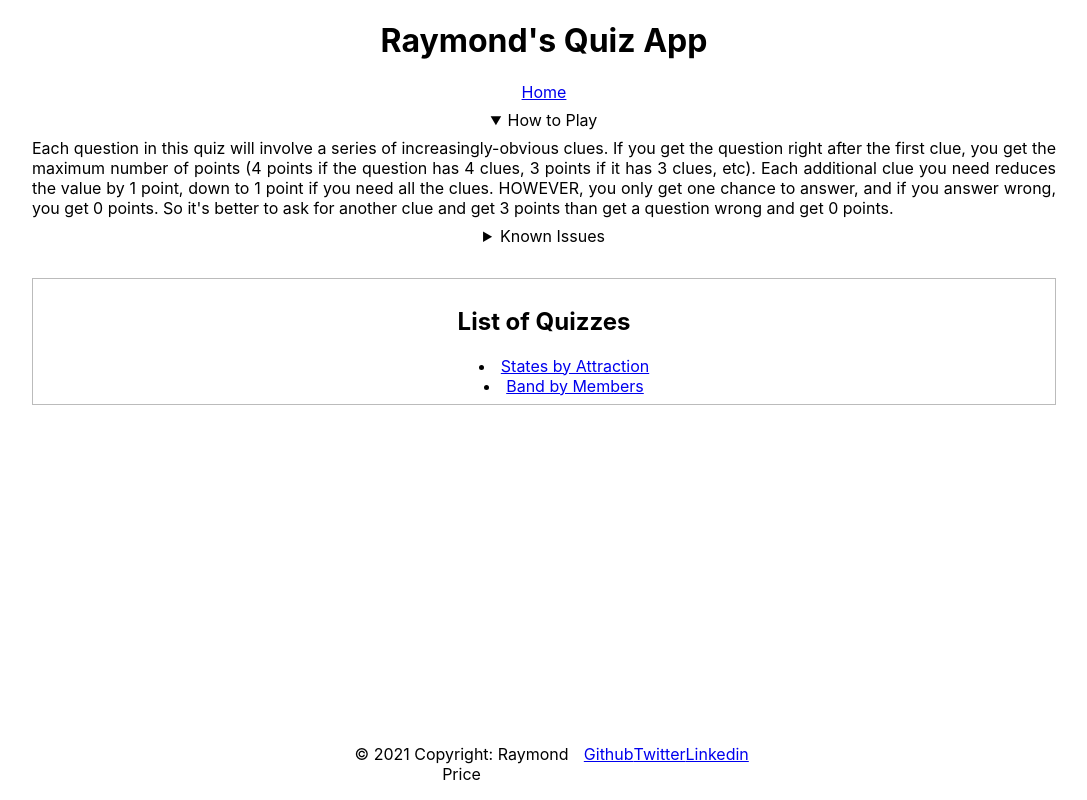
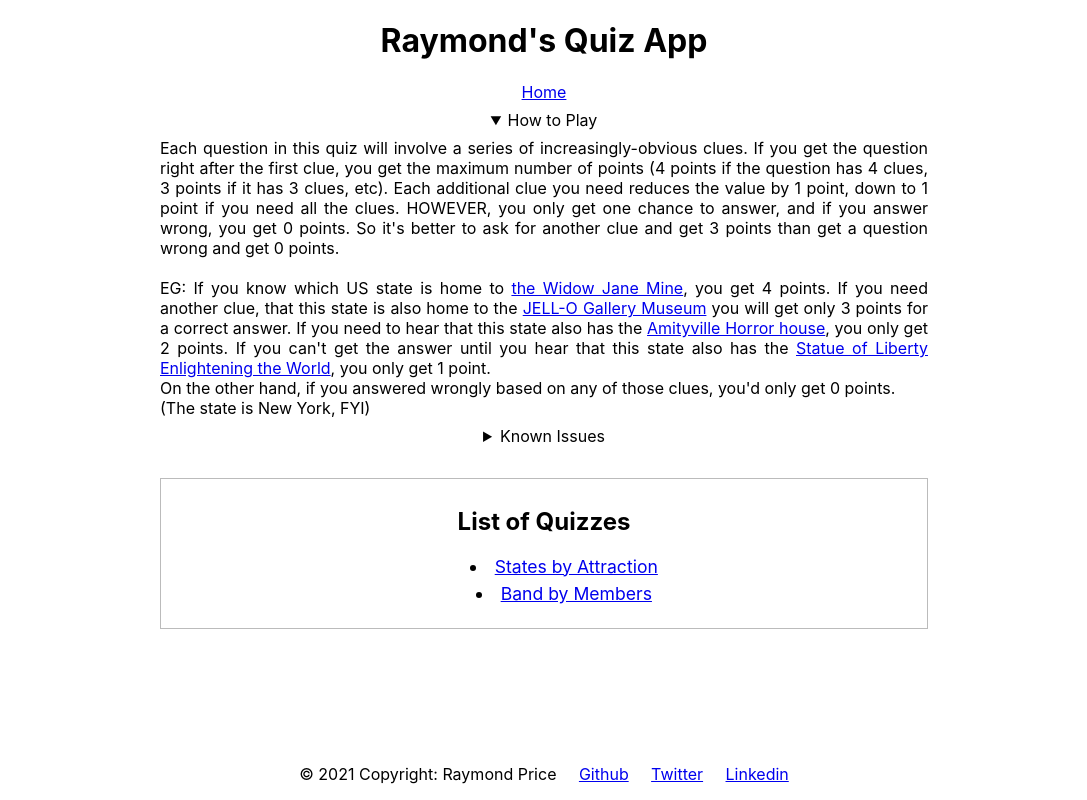
Before and after one commit to darthbob88/reveal-clues-quiz, a React (Create React App) app: page / in a window 1280 px wide. Both pictures are taken after a click on the heading "How to Play". Shown: the whole page, without its empty margins (96-1183 px from the left). Built offline with nearby package versions, Linux system fonts and the light colour scheme.

Commit message:
Messing with styling and copy

```diff
--- a/src/App.css
+++ b/src/App.css
@@ -1,6 +1,6 @@
 .App {
   text-align: center;
-  max-width: 80%;
+  max-width: 60%;
   margin: 0 auto;
   height: 100vh;
   display: flex;
--- a/src/components/HomePage/HomePage.module.css
+++ b/src/components/HomePage/HomePage.module.css
@@ -5,8 +5,13 @@
 }
 ul.clues {
   max-width: 60%;
-  margin: 0 auto;
+  margin: 0 auto 1rem;
   list-style-position: inside;
+
+}
+ul.clues li{
+  font-size: 1.1rem;
+  margin-bottom: .4rem;
 }
 button {
   display: block;
--- a/src/components/NavFooter/NavFooter.module.css
+++ b/src/components/NavFooter/NavFooter.module.css
@@ -1,7 +1,7 @@
-footer.NavFooter{
-    display: flex;
-    flex-direction: row;
-justify-content: space-around;
-width: 40%;
-margin: 1rem auto;
+footer.NavFooter {
+  display: flex;
+  flex-direction: row;
+  justify-content: space-around;
+  width: 40vw;
+  margin: 1rem auto;
 }
--- a/src/components/NavFooter/NavFooter.tsx
+++ b/src/components/NavFooter/NavFooter.tsx
@@ -5,7 +5,7 @@ import styles from "./NavFooter.module.css"
 export const NavFooter = () => {
   return <footer className={styles.NavFooter}>
     &copy; {new Date().getFullYear()} Copyright: Raymond Price
-          <Link to={"https://github.com/darthbob88/"}>Github</Link>
+    <Link to={"https://github.com/darthbob88/"}>Github</Link>
     <Link to="https://twitter.com/darthbob88">Twitter</Link>
     <Link to="https://www.linkedin.com/in/raymond-price-10a3746b/">Linkedin</Link>
   </footer>
--- a/src/components/NavHeader/NavHeader.tsx
+++ b/src/components/NavHeader/NavHeader.tsx
@@ -18,6 +18,15 @@ export const NavHeader = () => {
         you only get one chance to answer, and if you answer wrong, you get 0
         points. So it's better to ask for another clue and get 3 points than
         get a question wrong and get 0 points.
+<br />
+        <br />
+        EG: If you know which US state is home to <a href="https://www.atlasobscura.com/places/widow-jane-mine">the Widow Jane Mine</a>,
+        you get 4 points. If you need another clue, that this state is also home to the <a href="https://www.atlasobscura.com/places/jello-gallery-museum">JELL-O Gallery Museum</a> you will get only 3 points for a correct answer. If you need to hear that this state also has the <a href="https://www.atlasobscura.com/places/amityville-horror-house">Amityville Horror house</a>,
+you only get 2 points. If you can't get the answer until you hear that this state also has the <a href="https://www.nps.gov/stli/index.htm">Statue of Liberty Enlightening the World</a>, you only get 1 point.
+<br />
+On the other hand, if you answered wrongly based on any of those clues, you'd only get 0 points.
+<br></br>
+(The state is New York, FYI)
       </details>
       <details className="description">
         <summary>Known Issues</summary>
```
Also changed, not shown: 1 other file (tests, documents, lock files or other folders).
